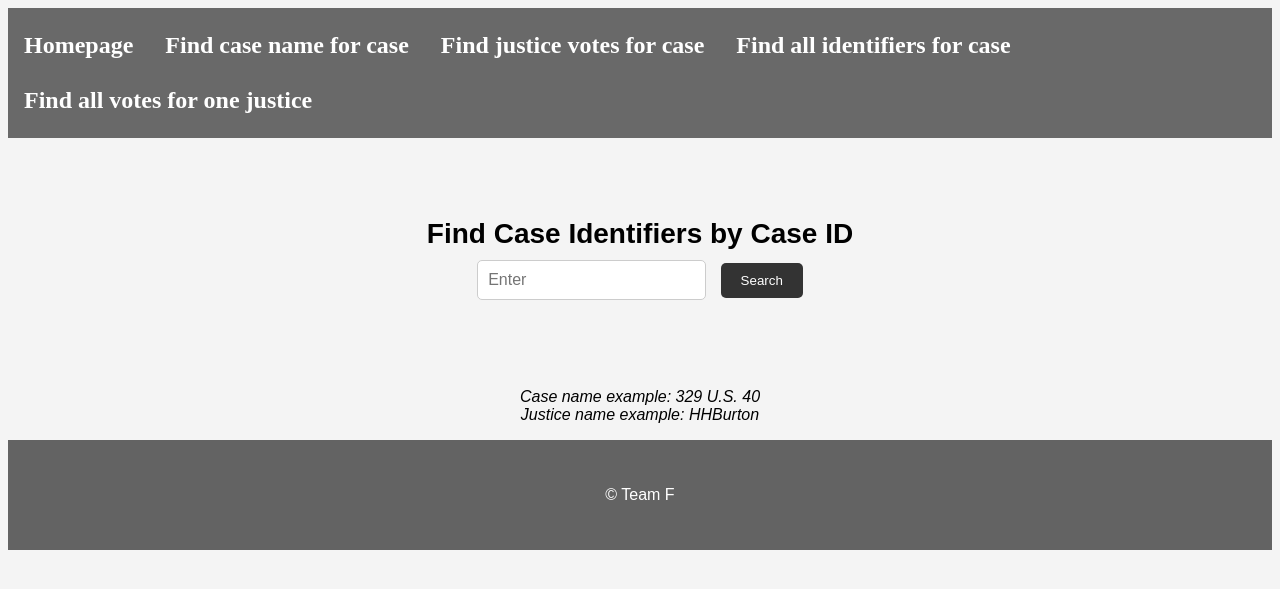
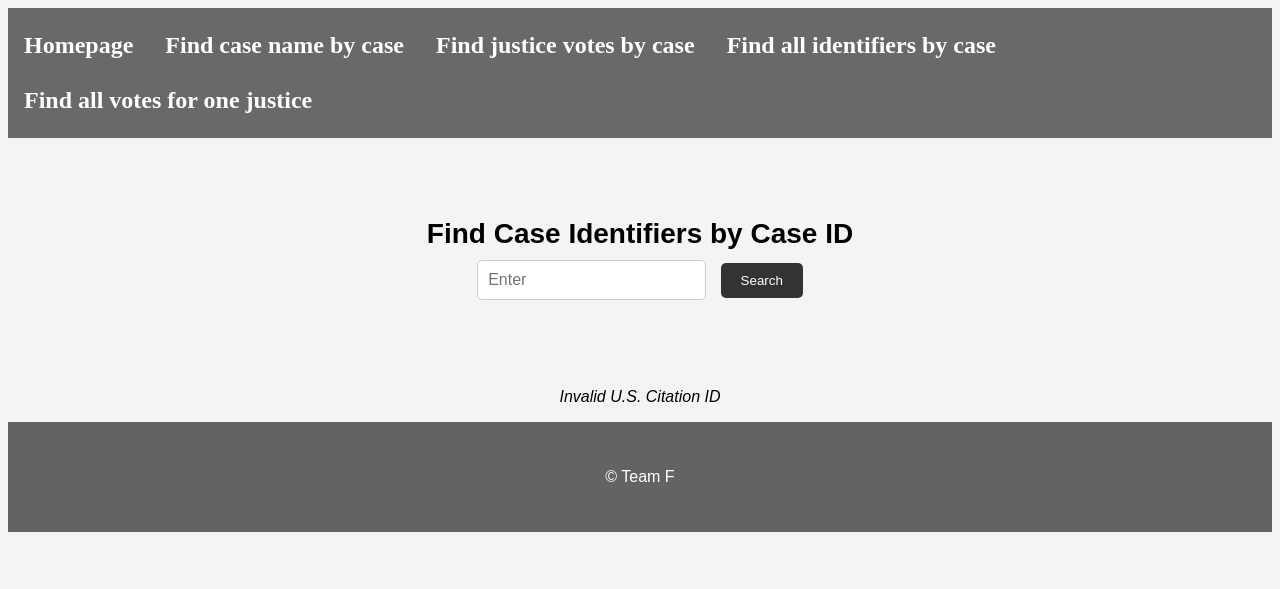
Before and after one commit to CS257-F23/team-project-f, a Flask app: page /case_identifiers in a window 1280 px wide. Shown: the top 589 px of the page. Run offline with Flask 3, Linux system fonts and the light colour scheme; data that the repository does not hold is empty; some libraries are stand-ins or nearby versions.

Commit message:
edited data and rerouted functions

```diff
--- a/Data/createtable.sql
+++ b/Data/createtable.sql
@@ -5,7 +5,7 @@ CREATE TABLE caseinfo (
 	ledCite VARCHAR,
 	lexisCite VARCHAR,
 	caseName VARCHAR,
-	dateDecision VARCHAR,
+	dateDecision DATE,
 	caseDisposition VARCHAR
 );
 
--- a/app.py
+++ b/app.py
@@ -13,27 +13,7 @@ def homepage():
     Displays homepage for the website.
     """
 
-    title = "Homepage"
-    welcome_message = "Welcome to Supreme Court Database"
-    website_description = "The features of this website are listed below."
-    Find_case_name = "Find case name for case"
-    Find_justice_vote = "Find justice votes for case"
-    Find_case_identifier = "Find all identifiers for case"
-    Find_all_justice_votes = "Find all votes for one justice"
-    About = "About Us"
-    About_message = "This is Group Deliverable 3 for Team F"
-    Developers = "Team F"
-
-    return render_template('homepage.html', title=title,
-                           welcome_message=welcome_message,
-                           website_description=website_description,
-                           Find_case_name=Find_case_name,
-                           Find_justice_vote=Find_justice_vote,
-                           Find_case_identifier=Find_case_identifier,
-                           Find_all_justice_votes=Find_all_justice_votes,
-                           About=About,
-                           About_message=About_message,
-                           Developers=Developers)
+    return render_template('homepage.html')
 
 
 def display_find_name(case_id):
@@ -114,60 +94,84 @@ def display_find_all_justice_votes(justice):
             display_votes += "\n"
         return display_votes[:-1]
 
-def search_displayer_logic(function, search_query):
 
-    """
-    Handles logic for text on the search pages.
-    """
-
-    if search_query == "" or search_query == None:
-        return "Case name example: 329 U.S. 40\nJustice name example: HHBurton"
-    elif function == "case_name":
-        return display_find_name(search_query)
-    elif function == "justice_votes":
-        return display_find_justice_votes(search_query)
-    elif function == "case_identifiers":
-        return display_find_case_ids(search_query)
-    elif function == "all_justice_votes":
-        return display_find_all_justice_votes(search_query)
-
-
-@app.route('/<function>', methods=['GET'], strict_slashes=False)
+@app.route('/case_name', methods=['GET'], strict_slashes=False)
 def came_name_displayer_page(function):
 
     '''
-    Displays all search pages for features.
+    Displays case name search page.
     '''
 
-    if function not in ("case_name","justice_votes","case_identifiers","all_justice_votes"):
-        abort(404)
-
-    title = "Homepage"
-    Developers = "Team F"
-    Find_case_name = "Find case name for case"
-    Find_justice_vote = "Find justice votes for case"
-    Find_case_identifier = "Find all identifiers for case"
-    Find_all_justice_votes = "Find all votes for one justice"
     search_query = request.args.get('search')
-    func_url = "/"+function
-    search_term = " by Case ID"
+    func_text = "Find Case Name by Case ID"
+    func_url = "/case_name"
     query_text = "Enter Case ID"
 
-    if function == "all_justice_votes":
-        search_term = " by Justice Name"
-        query_text = "Enter Justice Name"
-
-    func_text = ("Find "+(function.replace('_', ' ')).title()+search_term)
-
-    case_name_text = search_displayer_logic(function, search_query)
+    case_name_text = display_find_name(search_query)
 
     return render_template('case_name_displayer.html', case_name_text=case_name_text,
                            function_text=func_text, function_url=func_url,
-                           title=title, Developers=Developers, query_text=query_text,
-                           Find_case_name=Find_case_name,
-                           Find_justice_vote=Find_justice_vote,
-                           Find_case_identifier=Find_case_identifier,
-                           Find_all_justice_votes=Find_all_justice_votes)
+                           query_text=query_text)
+
+
+@app.route('/justice_votes', methods=['GET'], strict_slashes=False)
+def justice_votes_displayer_page():
+
+    '''
+    Displays justice votes search page.
+    '''
+
+    search_query = request.args.get('search')
+
+    func_text = "Find Justice Votes by Case ID"
+    func_url = "/justice_votes"
+    query_text = "Enter Case ID"
+
+    case_name_text = display_find_justice_votes(search_query)
+
+    return render_template('case_name_displayer.html', case_name_text=case_name_text,
+                           function_text=func_text, function_url=func_url,
+                           query_text=query_text)
+
+
+@app.route('/case_identifiers', methods=['GET'], strict_slashes=False)
+def case_identifiers_displayer_page():
+
+    '''
+    Displays case identifiers search page.
+    '''
+
+    search_query = request.args.get('search')
+
+    func_text = "Find Case Identifiers by Case ID"
+    func_url = "/case_identifiers"
+    query_text = "Enter Case ID"
+
+    case_name_text = display_find_case_ids(search_query)
+
+    return render_template('case_name_displayer.html', case_name_text=case_name_text,
+                           function_text=func_text, function_url=func_url,
+                           query_text=query_text)
+
+
+@app.route('/all_justice_votes', methods=['GET'], strict_slashes=False)
+def all_justice_votes_displayer_page():
+
+    '''
+    Displays all justice votes search page.
+    '''
+
+    search_query = request.args.get('search')
+
+    func_text = "Find All Justice Votes by Justice Name"
+    func_url = "/all_justice_votes"
+    query_text = "Enter Justice Name"
+
+    case_name_text = display_find_all_justice_votes(search_query)
+
+    return render_template('case_name_displayer.html', case_name_text=case_name_text,
+                           function_text=func_text, function_url=func_url,
+                           query_text=query_text)
 
 
 @app.errorhandler(404)
@@ -177,19 +181,8 @@ def page_not_found(e):
     Displays error message for error 404.
     """
 
-    title = "Supreme Court Data"
-    Developers = "Team F"
-    Find_case_name = "Find case name for case"
-    Find_justice_vote = "Find justice votes for case"
-    Find_case_identifier = "Find all identifiers for case"
-    Find_all_justice_votes = "Find all votes for one justice"
-    not_found_msg = "Page not found. Please follow the buttons on the homepage by clicking the header."
+    return render_template('404.html')
 
-    return render_template('404.html', title=title, Developers=Developers, not_found_msg=not_found_msg,
-                           Find_case_name=Find_case_name,
-                           Find_justice_vote=Find_justice_vote,
-                           Find_case_identifier=Find_case_identifier,
-                           Find_all_justice_votes=Find_all_justice_votes)
 
 
 @app.errorhandler(500)
--- a/templates/case_name_displayer.html
+++ b/templates/case_name_displayer.html
@@ -2,17 +2,17 @@
 	<head>
 		<meta charset="UTF-8">
 		<meta name="viewport" content="width=device-width, initial-scale=1.0">
-		<title>{{title}}</title>
+		<title>Homepage</title>
 		<link rel="stylesheet" href="{{ url_for('static', filename='datastyle1.css') }}">
 	</head>
 	<body>
 		<header>
 			<div class="navbar">
-				<a href="/" class="nav">{{title}}	</a>
-				<a href="/case_name" class="nav">{{Find_case_name}}</a>
-				<a href="/justice_votes" class="nav">{{Find_justice_vote}}</a>
-				<a href="/case_identifiers" class="nav">{{Find_case_identifier}}</a>
-				<a href="/all_justice_votes" class="nav">{{Find_all_justice_votes}}</a>
+				<a href="/" class="nav">Homepage	</a>
+				<a href="/case_name" class="nav">Find case name by case</a>
+				<a href="/justice_votes" class="nav">Find justice votes by case</a>
+				<a href="/case_identifiers" class="nav">Find all identifiers by case</a>
+				<a href="/all_justice_votes" class="nav">Find all votes for one justice</a>
 			</div>
 		</header>
 
@@ -28,7 +28,7 @@
 
 		<footer>
 			<div class="container">
-				<p>&copy; {{Developers}}</p>
+				<p>&copy; Team F</p>
 			</div>
 		</footer>
 	</body>
```
Also changed, not shown: templates/404.html (+8 -8 lines), templates/homepage.html (+15 -15 lines), Data/caseinfotable.csv.
